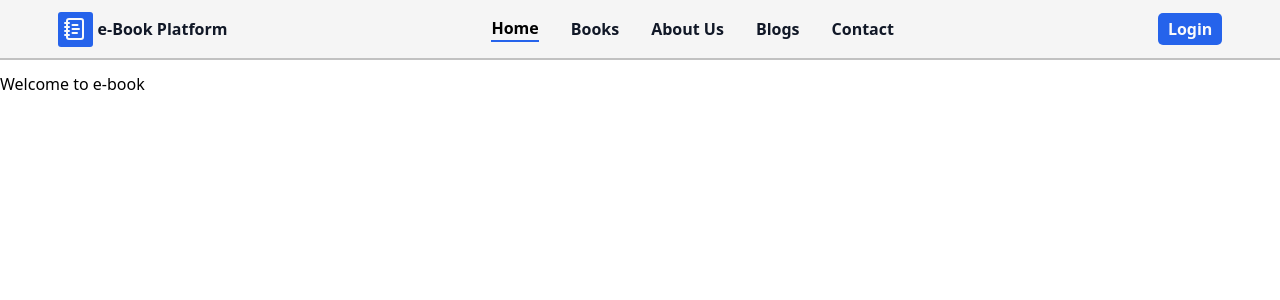
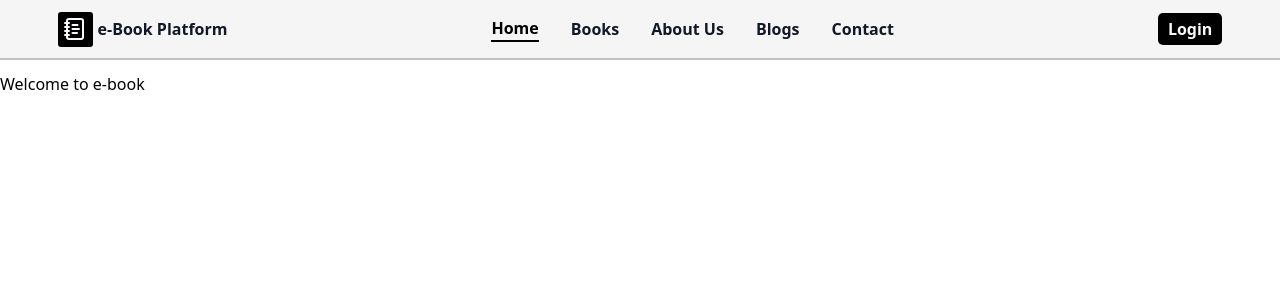
Before and after one commit to sohelrana2002/eBook-Application, a Next.js app in the folder client/: page / in a window 1280 px wide. Shown: the top 300 px of the page. Built offline with nearby package versions, Linux system fonts and the light colour scheme.

Commit message:
change in color

```diff
--- a/client/src/app/globals.css
+++ b/client/src/app/globals.css
@@ -3,7 +3,7 @@
 :root {
     --white: #F9FAFB;
     --black: #111827;
-    --blue: #2563EB;
+    --blue: #000;
     --darker-blue: #1D4ED8;
     --Accent: #6366F1;
     --border: rgba(128, 128, 128, 0.446);
```
